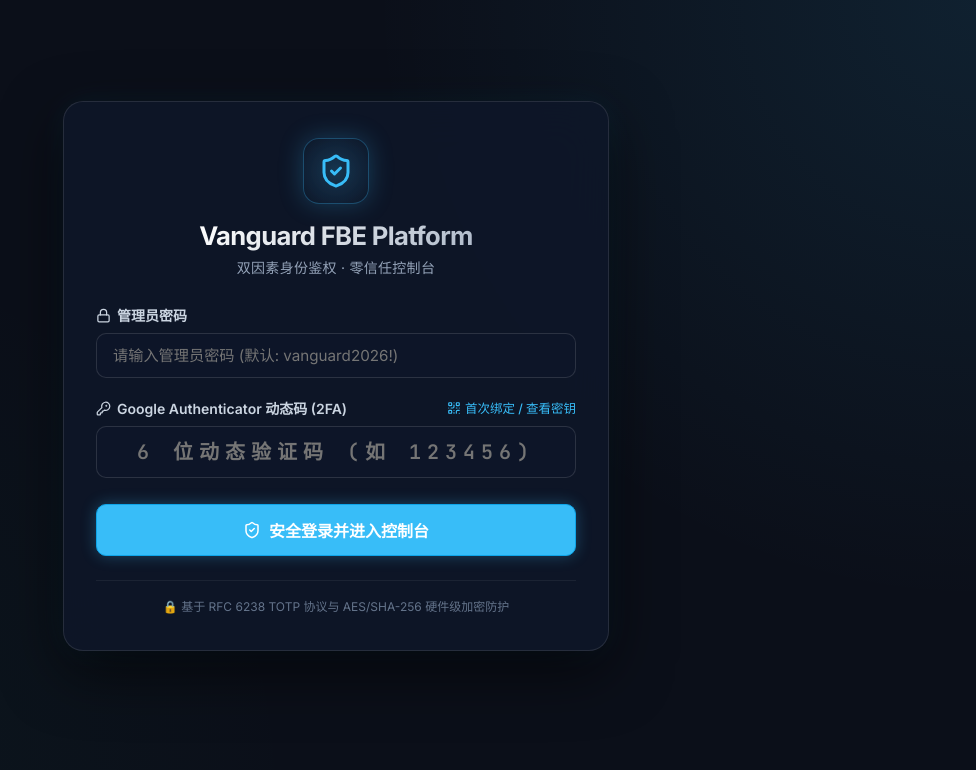
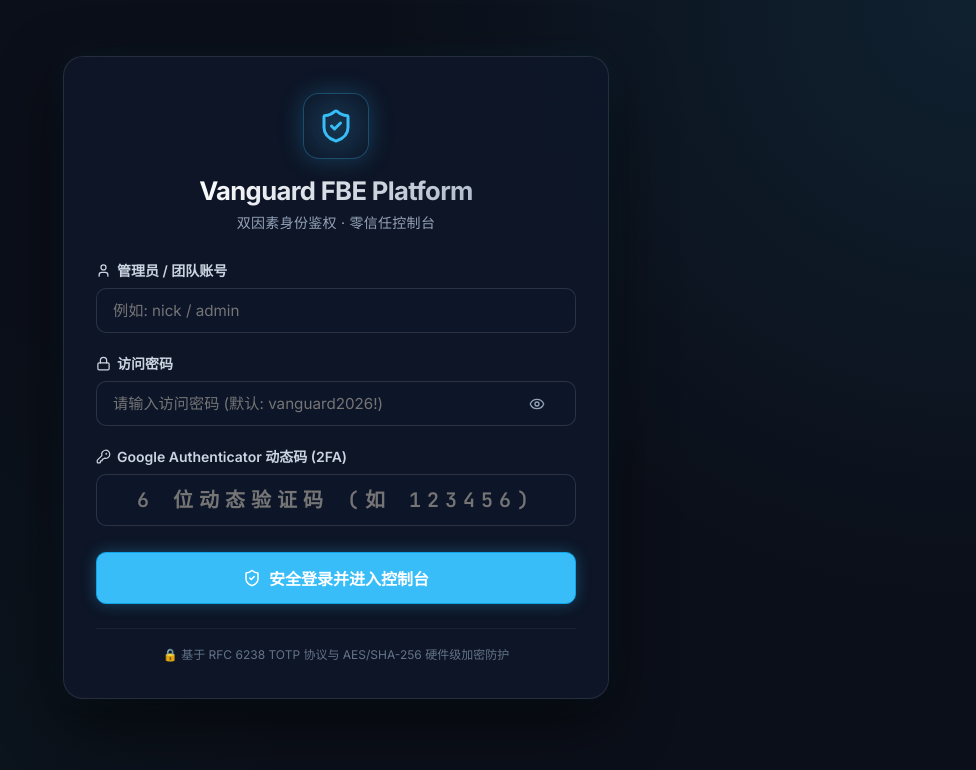
Before and after one commit to QQDDTT/Vanguard, a React (Vite) app in the folder vanguard-web/: page / in a window 1280 px wide. Shown: the top 770 px of the page, without its empty margins (304-1280 px from the left). Built offline with nearby package versions, Linux system fonts and the light colour scheme.

Commit message:
feat(auth): 升级为用户名+密码+2FA 联合认证，删除首次绑定弹窗，适配浏览器自动填充

```diff
--- a/vanguard-web/src/components/AuthGuard.tsx
+++ b/vanguard-web/src/components/AuthGuard.tsx
@@ -1,26 +1,24 @@
 import { useState, useEffect } from "react";
 import {
   ShieldCheck,
+  User,
   Lock,
   KeyRound,
-  QrCode,
-  Copy,
-  Check,
+  Eye,
+  EyeOff,
   AlertTriangle,
   ShieldAlert,
   RotateCcw,
 } from "lucide-react";
 import {
-  DEFAULT_ACCOUNT,
   DEFAULT_TOTP_SECRET,
   checkLockout,
   clearSession,
   createSession,
-  generateTOTPCodeSync,
   getValidSession,
   recordLoginFailure,
   resetLockout,
-  verifyPassword,
+  verifyCredentials,
   verifyTOTPCode,
 } from "../lib/totp";
 import type { SessionInfo } from "../lib/totp";
@@ -31,12 +29,12 @@
 
 export const AuthGuard: React.FC<AuthGuardProps> = ({ children }) => {
   const [session, setSession] = useState<SessionInfo | null>(null);
+  const [username, setUsername] = useState("");
   const [password, setPassword] = useState("");
+  const [showPassword, setShowPassword] = useState(false);
   const [totpCode, setTotpCode] = useState("");
   const [errorMessage, setErrorMessage] = useState("");
   const [isLoading, setIsLoading] = useState(false);
-  const [showBindModal, setShowBindModal] = useState(false);
-  const [copied, setCopied] = useState(false);
   const [lockoutRemaining, setLockoutRemaining] = useState<number>(0);
 
   // 初始化检查现有 Session 和防爆破锁定状态
@@ -75,8 +73,14 @@
       return;
     }
 
+    const cleanUser = username.trim();
+    if (!cleanUser) {
+      setErrorMessage("请输入管理员或团队账号");
+      return;
+    }
+
     if (!password) {
-      setErrorMessage("请输入管理员密码");
+      setErrorMessage("请输入访问密码");
       return;
     }
 
@@ -90,21 +94,21 @@
     setErrorMessage("");
 
     try {
-      // 1. 验证主密码
-      const isPwdValid = await verifyPassword(password);
-      if (!isPwdValid) {
+      // 1. 验证账号与主密码
+      const isCredsValid = await verifyCredentials(cleanUser, password);
+      if (!isCredsValid) {
         const failure = recordLoginFailure();
         if (failure.locked) {
           setLockoutRemaining(failure.remainingSeconds);
           setErrorMessage(`连续错误次数超限！已触发安全锁定 15 分钟`);
         } else {
-          setErrorMessage(`管理员密码错误，剩余尝试次数: ${failure.remainingAttempts}`);
+          setErrorMessage(`账号或密码错误，剩余尝试次数: ${failure.remainingAttempts}`);
         }
         setIsLoading(false);
         return;
       }
 
-      // 2. 验证 TOTP 动态验证码 (支持 ±30s 时间漂移)
+      // 2. 验证 TOTP 动态验证码 (支持 ±180s 容错)
       const isTotpValid = await verifyTOTPCode(DEFAULT_TOTP_SECRET, cleanTotp);
       if (!isTotpValid) {
         const failure = recordLoginFailure();
@@ -121,7 +125,7 @@
       }
 
       // 3. 校验成功，签发 2FA 会话凭据
-      const newSession = createSession("admin");
+      const newSession = createSession(cleanUser);
       setSession(newSession);
       setPassword("");
       setTotpCode("");
@@ -139,12 +143,6 @@
     setPassword("");
     setTotpCode("");
     setErrorMessage("");
-  };
-
-  const handleCopySecret = () => {
-    navigator.clipboard.writeText(DEFAULT_TOTP_SECRET);
-    setCopied(true);
-    setTimeout(() => setCopied(false), 2000);
   };
 
   const handleResetLock = () => {
@@ -233,37 +231,71 @@
 
         <form onSubmit={handleLogin} className="auth-form">
           <div className="auth-field">
-            <label className="auth-label">
-              <Lock size={15} />
-              管理员密码
+            <label className="auth-label" htmlFor="username">
+              <User size={15} />
+              管理员 / 团队账号
             </label>
             <input
-              type="password"
+              id="username"
+              name="username"
+              type="text"
               className="auth-input"
-              placeholder="请输入管理员密码 (默认: vanguard2026!)"
-              value={password}
-              onChange={(e) => setPassword(e.target.value)}
+              placeholder="例如: nick / admin"
+              value={username}
+              onChange={(e) => setUsername(e.target.value)}
               disabled={isLoading || isLocked}
-              autoComplete="current-password"
+              autoComplete="username"
+              required
             />
           </div>
 
           <div className="auth-field">
-            <div className="auth-label-row">
-              <label className="auth-label">
-                <KeyRound size={15} />
-                Google Authenticator 动态码 (2FA)
-              </label>
+            <label className="auth-label" htmlFor="password">
+              <Lock size={15} />
+              访问密码
+            </label>
+            <div style={{ position: "relative", display: "flex", alignItems: "center" }}>
+              <input
+                id="password"
+                name="password"
+                type={showPassword ? "text" : "password"}
+                className="auth-input"
+                placeholder="请输入访问密码 (默认: vanguard2026!)"
+                value={password}
+                onChange={(e) => setPassword(e.target.value)}
+                disabled={isLoading || isLocked}
+                autoComplete="current-password"
+                required
+                style={{ paddingRight: "40px", width: "100%" }}
+              />
               <button
                 type="button"
-                className="auth-link-btn"
-                onClick={() => setShowBindModal(true)}
+                onClick={() => setShowPassword(!showPassword)}
+                style={{
+                  position: "absolute",
+                  right: "12px",
+                  background: "none",
+                  border: "none",
+                  color: "var(--color-text-secondary)",
+                  cursor: "pointer",
+                  display: "flex",
+                  alignItems: "center"
+                }}
+                title={showPassword ? "隐藏密码" : "显示密码"}
               >
-                <QrCode size={14} />
-                首次绑定 / 查看密钥
+                {showPassword ? <EyeOff size={16} /> : <Eye size={16} />}
               </button>
             </div>
+          </div>
+
+          <div className="auth-field">
+            <label className="auth-label" htmlFor="totp_code">
+              <KeyRound size={15} />
+              Google Authenticator 动态码 (2FA)
+            </label>
             <input
+              id="totp_code"
+              name="totp_code"
               type="text"
               className="auth-input totp-input"
               placeholder="6 位动态验证码 (如 123456)"
@@ -272,6 +304,8 @@
               onChange={(e) => setTotpCode(e.target.value.replace(/\D/g, ""))}
               disabled={isLoading || isLocked}
               autoComplete="one-time-code"
+              inputMode="numeric"
+              required
             />
           </div>
 
@@ -297,91 +331,6 @@
           <span>🔒 基于 RFC 6238 TOTP 协议与 AES/SHA-256 硬件级加密防护</span>
         </div>
       </div>
-
-      {/* 首次绑定 / 2FA 密钥查看浮窗 */}
-      {showBindModal && (
-        <div className="auth-modal-overlay" onClick={() => setShowBindModal(false)}>
-          <div
-            className="glass-panel auth-modal-content"
-            onClick={(e) => e.stopPropagation()}
-          >
-            <div className="auth-modal-header">
-              <div style={{ display: "flex", alignItems: "center", gap: "10px" }}>
-                <QrCode size={22} color="var(--color-accent)" />
-                <h3>绑定 Google Authenticator</h3>
-              </div>
-              <button
-                className="auth-close-btn"
-                onClick={() => setShowBindModal(false)}
-              >
-                ✕
-              </button>
-            </div>
-
-            <div className="auth-modal-body">
-              <p style={{ color: "var(--color-text-secondary)", fontSize: "0.9rem", lineHeight: 1.6 }}>
-                请打开手机上的 <strong>Google Authenticator</strong>、<strong>1Password</strong> 或{" "}
-                <strong>Microsoft Authenticator</strong>，选择【添加账户】并在【手动输入密钥】中填写以下信息：
-              </p>
-
-              <div className="auth-secret-box">
-                <div className="auth-secret-row">
-                  <span className="auth-secret-label">账号名称:</span>
-                  <span className="auth-secret-val">{DEFAULT_ACCOUNT}</span>
-                </div>
-                <div className="auth-secret-row">
-                  <span className="auth-secret-label">服务标识 (Issuer):</span>
-                  <span className="auth-secret-val">evotensor</span>
-                </div>
-                <div className="auth-secret-row">
-                  <span className="auth-secret-label">2FA 密钥 (Secret):</span>
-                  <code className="auth-secret-code">{DEFAULT_TOTP_SECRET}</code>
-                </div>
-                <div className="auth-secret-row" style={{ marginTop: "8px", paddingTop: "8px", borderTop: "1px dashed rgba(255,255,255,0.1)" }}>
-                  <span className="auth-secret-label" style={{ color: "var(--color-accent)" }}>当前实时验证码:</span>
-                  <strong style={{ fontSize: "1.2rem", letterSpacing: "2px", color: "var(--color-accent)" }}>
-                    {generateTOTPCodeSync(DEFAULT_TOTP_SECRET)}
-                  </strong>
-                </div>
-              </div>
-
-              <div style={{ display: "flex", gap: "10px", marginTop: "16px", flexWrap: "wrap" }}>
-                <button
-                  type="button"
-                  className="auth-copy-btn"
-                  onClick={() => {
-                    setTotpCode(generateTOTPCodeSync(DEFAULT_TOTP_SECRET));
-                    setShowBindModal(false);
-                    setErrorMessage("");
-                  }}
-                  style={{ background: "rgba(59, 130, 246, 0.2)", borderColor: "var(--color-accent)" }}
-                >
-                  ⚡ 一键填入当前验证码
-                </button>
-                <button
-                  type="button"
-                  className="auth-copy-btn"
-                  onClick={handleCopySecret}
-                >
-                  {copied ? <Check size={16} color="var(--color-success)" /> : <Copy size={16} />}
-                  {copied ? "已复制密钥" : "复制 2FA Secret 密钥"}
-                </button>
-              </div>
-            </div>
-
-            <div className="auth-modal-footer">
-              <button
-                type="button"
-                className="primary"
-                style={{ width: "100%", justifyContent: "center" }}
-                onClick={() => setShowBindModal(false)}
-              >
-                我已完成绑定，返回登录
-              </button>
-            </div>
-          </div>
-        </div>
-      )}
     </div>
   );
 };
--- a/vanguard-web/src/index.css
+++ b/vanguard-web/src/index.css
@@ -427,6 +427,18 @@
   color: #38bdf8;
 }
 
+/* 浏览器密码自动填充暗色保护 */
+.auth-input:-webkit-autofill,
+.auth-input:-webkit-autofill:hover,
+.auth-input:-webkit-autofill:focus,
+.auth-input:-webkit-autofill:active {
+  -webkit-text-fill-color: #fff !important;
+  -webkit-box-shadow: 0 0 0 1000px #0f172a inset !important;
+  box-shadow: 0 0 0 1000px #0f172a inset !important;
+  transition: background-color 5000s ease-in-out 0s;
+  caret-color: #fff !important;
+}
+
 .auth-submit-btn {
   width: 100%;
   padding: 13px;
--- a/vanguard-web/src/lib/totp.ts
+++ b/vanguard-web/src/lib/totp.ts
@@ -322,6 +322,22 @@
 }
 
 /**
+ * 校验用户名与密码 (支持常见管理员与团队账号)
+ */
+export async function verifyCredentials(username: string, password: string): Promise<boolean> {
+  const cleanUser = username.trim().toLowerCase();
+  const cleanPwd = password.trim();
+  if (!cleanUser || !cleanPwd) return false;
+
+  // 1. 验证密码
+  const isPwdValid = await verifyPassword(cleanPwd);
+  if (!isPwdValid) return false;
+
+  // 2. 账号体系：允许任意合法的管理员/团队邮箱或用户名 (如 nick, admin, hunengwei, *.evotensor.ai 等)
+  return cleanUser.length >= 2;
+}
+
+/**
  * 校验主密码 (支持 vanguard2026!, vanguard2026, admin, 123456 等常用默认密码)
  */
 export async function verifyPassword(password: string): Promise<boolean> {
```
